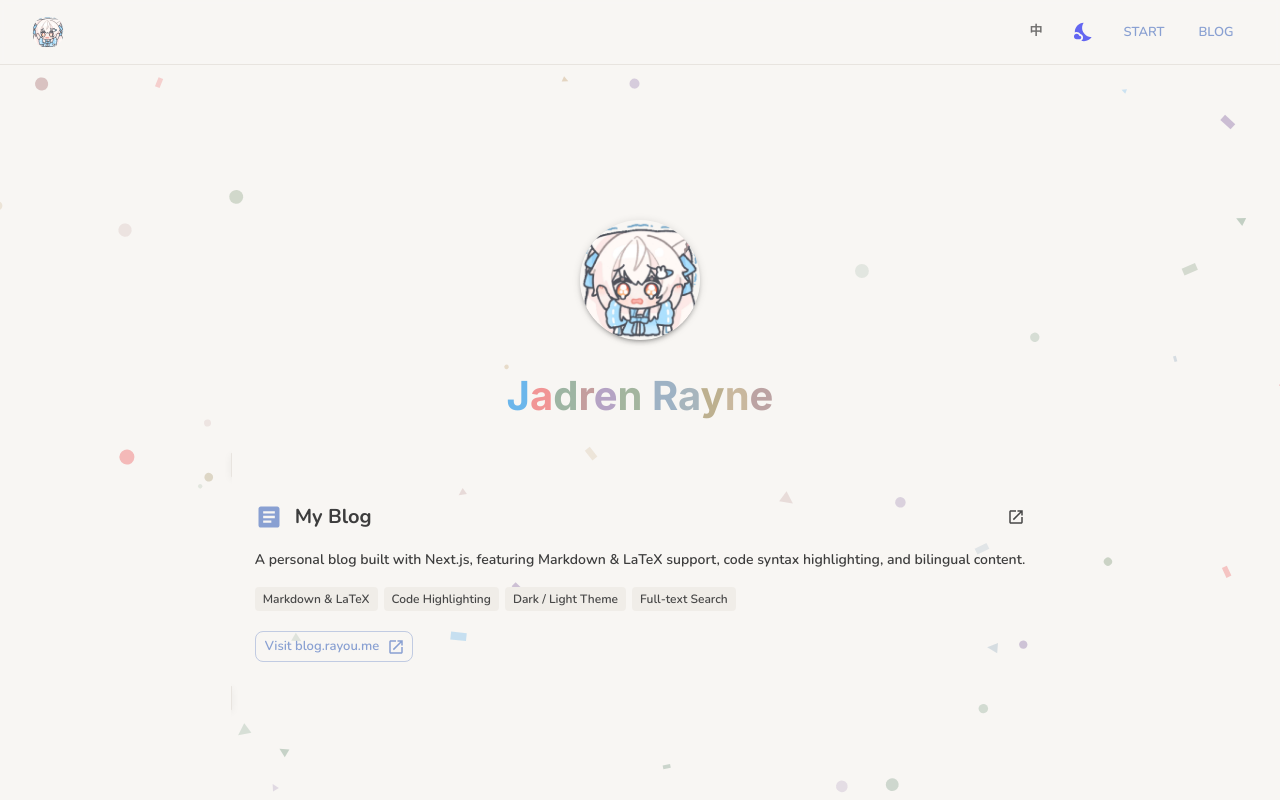
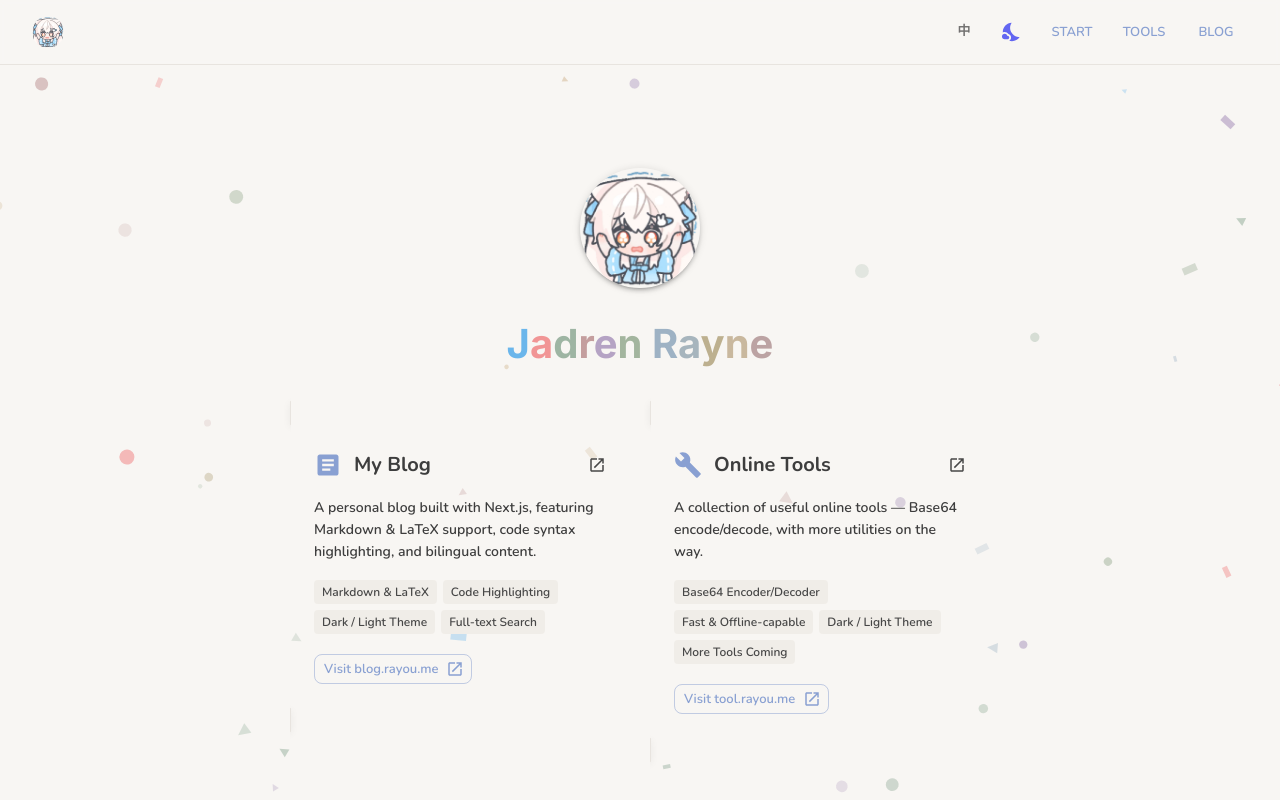
Before and after one commit to jadrens/dra_start, a Next.js app: page / in a window 1280 px wide. Shown: the top 800 px of the page. Built offline with nearby package versions, Linux system fonts and the light colour scheme.

Commit message:
update tool site

```diff
--- a/src/app/sitemap.xml/route.ts
+++ b/src/app/sitemap.xml/route.ts
@@ -11,6 +11,10 @@ export async function GET() {
     <loc>https://blog.rayou.me/sitemap.xml</loc>
     <lastmod>${formatSitemapDate(new Date())}</lastmod>
   </sitemap>
+  <sitemap>
+    <loc>https://tool.rayou.me/sitemap.xml</loc>
+    <lastmod>${formatSitemapDate(new Date())}</lastmod>
+  </sitemap>
 </sitemapindex>`;
 
   return new NextResponse(xml, {
--- a/src/components/BlogPortal.tsx
+++ b/src/components/BlogPortal.tsx
@@ -1,24 +1,14 @@
 "use client";
 
-import { useState } from "react";
-import Link from "next/link";
-import {
-  Box,
-  Card,
-  CardContent,
-  Avatar,
-  Typography,
-  Chip,
-  Button,
-} from "@mui/material";
+import { Box, Avatar } from "@mui/material";
 import ArticleIcon from "@mui/icons-material/Article";
-import LaunchIcon from "@mui/icons-material/Launch";
+import BuildIcon from "@mui/icons-material/Build";
 import { motion } from "framer-motion";
 import StylizedName from "./StylizedName";
+import PortalCard from "./PortalCard";
 import { useI18n } from "@/lib/i18n";
 
 export default function BlogPortal() {
-  const [hovered, setHovered] = useState(false);
   const { t } = useI18n();
 
   return (
@@ -32,6 +22,7 @@ export default function BlogPortal() {
         zIndex: 10,
       }}
     >
+      {/* Avatar */}
       <motion.div
         initial={{ opacity: 0, y: 20 }}
         animate={{ opacity: 1, y: 0 }}
@@ -44,6 +35,7 @@ export default function BlogPortal() {
         />
       </motion.div>
 
+      {/* Name */}
       <motion.div
         initial={{ opacity: 0, y: 20 }}
         animate={{ opacity: 1, y: 0 }}
@@ -52,89 +44,40 @@ export default function BlogPortal() {
         <StylizedName />
       </motion.div>
 
-      <motion.div
-        initial={{ opacity: 0, y: 20 }}
-        animate={{ opacity: 1, y: 0 }}
-        transition={{ duration: 0.6, delay: 0.2, ease: [0.4, 0, 0.2, 1] }}
-        onMouseEnter={() => setHovered(true)}
-        onMouseLeave={() => setHovered(false)}
-      >
-        <Card
-          component={Link}
-          href="https://blog.rayou.me"
-          target="_blank"
-          rel="noopener noreferrer"
+      {/* Cards — 响应式宽度，紧凑间距 */}
+      <Box
         sx={{
-            maxWidth: 420,
-            width: "90vw",
-            textDecoration: "none",
-            borderRadius: 3,
-            border: 1,
-            borderColor: "divider",
-            bgcolor: "background.paper",
-            transition: "transform 0.3s ease, box-shadow 0.3s ease",
-            transform: hovered ? "translateY(-4px)" : "translateY(0)",
-            boxShadow: hovered
-              ? "0 12px 40px rgba(0,0,0,0.15)"
-              : "0 2px 8px rgba(0,0,0,0.06)",
-            cursor: "pointer",
-            overflow: "hidden",
+          display: "flex",
+          flexDirection: { xs: "column", md: "row" },
+          gap: 2.5,
+          width: { xs: "90vw", sm: "480px", md: "700px" },
+          maxWidth: "100%",
         }}
       >
-          <CardContent sx={{ p: 3, display: "flex", flexDirection: "column", gap: 2 }}>
-            <Box sx={{ display: "flex", alignItems: "center", gap: 1.5 }}>
-              <ArticleIcon sx={{ color: "primary.main", fontSize: 28 }} />
-              <Typography variant="h6" sx={{ fontWeight: 700, color: "text.primary" }}>
-                {t.blogPortal.title}
-              </Typography>
-              <LaunchIcon
-                sx={{
-                  fontSize: 18,
-                  color: "text.secondary",
-                  ml: "auto",
-                  transition: "transform 0.2s ease",
-                  transform: hovered ? "translate(2px, -2px)" : "none",
-                }}
+        <Box sx={{ flex: 1, minWidth: 0 }}>
+          <PortalCard
+            href="https://blog.rayou.me"
+            delay={0.2}
+            icon={<ArticleIcon sx={{ color: "primary.main", fontSize: 28 }} />}
+            title={t.blogPortal.title}
+            description={t.blogPortal.description}
+            features={t.blogPortal.features}
+            visitLabel={t.blogPortal.visit}
           />
         </Box>
 
-            <Typography variant="body2" color="text.secondary" sx={{ lineHeight: 1.6 }}>
-              {t.blogPortal.description}
-            </Typography>
-
-            <Box sx={{ display: "flex", flexWrap: "wrap", gap: 0.75 }}>
-              {t.blogPortal.features.map((feat) => (
-                <Chip
-                  key={feat}
-                  label={feat}
-                  size="small"
-                  sx={{
-                    fontSize: "0.75rem",
-                    bgcolor: "action.hover",
-                    color: "text.secondary",
-                    borderRadius: 1,
-                  }}
+        <Box sx={{ flex: 1, minWidth: 0 }}>
+          <PortalCard
+            href="https://tool.rayou.me"
+            delay={0.3}
+            icon={<BuildIcon sx={{ color: "primary.main", fontSize: 28 }} />}
+            title={t.toolPortal.title}
+            description={t.toolPortal.description}
+            features={t.toolPortal.features}
+            visitLabel={t.toolPortal.visit}
           />
-              ))}
         </Box>
-
-            <Button
-              variant="outlined"
-              size="small"
-              endIcon={<LaunchIcon />}
-              sx={{
-                mt: 0.5,
-                alignSelf: "flex-start",
-                borderRadius: 2,
-                textTransform: "none",
-                fontWeight: 600,
-              }}
-            >
-              {t.blogPortal.visit}
-            </Button>
-          </CardContent>
-        </Card>
-      </motion.div>
+      </Box>
     </Box>
   );
 }
--- a/src/components/Navbar.tsx
+++ b/src/components/Navbar.tsx
@@ -65,6 +65,15 @@ export default function Navbar() {
           >
             {t.nav.blog}
           </Button>
+          <Button
+            component={Link}
+            href="https://tool.rayou.me"
+            target="_blank"
+            rel="noopener noreferrer"
+            size="small"
+          >
+            {t.nav.tools}
+          </Button>
           <Button component={Link} href="/" size="small">
             {t.nav.start}
           </Button>
--- /dev/null
+++ b/src/components/PortalCard.tsx
@@ -0,0 +1,122 @@
+"use client";
+
+import { useState } from "react";
+import Link from "next/link";
+import {
+  Card,
+  CardContent,
+  Box,
+  Typography,
+  Chip,
+  Button,
+} from "@mui/material";
+import LaunchIcon from "@mui/icons-material/Launch";
+import { motion } from "framer-motion";
+
+export interface PortalCardProps {
+  href: string;
+  delay: number;
+  icon: React.ReactNode;
+  title: string;
+  description: string;
+  features: string[];
+  visitLabel: string;
+}
+
+export default function PortalCard({
+  href,
+  delay,
+  icon,
+  title,
+  description,
+  features,
+  visitLabel,
+}: PortalCardProps) {
+  const [hovered, setHovered] = useState(false);
+
+  return (
+    <motion.div
+      style={{ width: "100%" }}
+      initial={{ opacity: 0, y: 20 }}
+      animate={{ opacity: 1, y: 0 }}
+      transition={{ duration: 0.6, delay, ease: [0.4, 0, 0.2, 1] }}
+      onMouseEnter={() => setHovered(true)}
+      onMouseLeave={() => setHovered(false)}
+    >
+      <Card
+        component={Link}
+        href={href}
+        target="_blank"
+        rel="noopener noreferrer"
+        sx={{
+          width: "100%",
+          textDecoration: "none",
+          borderRadius: 3,
+          border: 1,
+          borderColor: "divider",
+          bgcolor: "background.paper",
+          transition: "transform 0.3s ease, box-shadow 0.3s ease",
+          transform: hovered ? "translateY(-4px)" : "translateY(0)",
+          boxShadow: hovered
+            ? "0 12px 40px rgba(0,0,0,0.15)"
+            : "0 2px 8px rgba(0,0,0,0.06)",
+          cursor: "pointer",
+          overflow: "hidden",
+        }}
+      >
+        <CardContent sx={{ p: 3, display: "flex", flexDirection: "column", gap: 2 }}>
+          <Box sx={{ display: "flex", alignItems: "center", gap: 1.5 }}>
+            {icon}
+            <Typography variant="h6" sx={{ fontWeight: 700, color: "text.primary" }}>
+              {title}
+            </Typography>
+            <LaunchIcon
+              sx={{
+                fontSize: 18,
+                color: "text.secondary",
+                ml: "auto",
+                transition: "transform 0.2s ease",
+                transform: hovered ? "translate(2px, -2px)" : "none",
+              }}
+            />
+          </Box>
+
+          <Typography variant="body2" color="text.secondary" sx={{ lineHeight: 1.6 }}>
+            {description}
+          </Typography>
+
+          <Box sx={{ display: "flex", flexWrap: "wrap", gap: 0.75 }}>
+            {features.map((feat) => (
+              <Chip
+                key={feat}
+                label={feat}
+                size="small"
+                sx={{
+                  fontSize: "0.75rem",
+                  bgcolor: "action.hover",
+                  color: "text.secondary",
+                  borderRadius: 1,
+                }}
+              />
+            ))}
+          </Box>
+
+          <Button
+            variant="outlined"
+            size="small"
+            endIcon={<LaunchIcon />}
+            sx={{
+              mt: 0.5,
+              alignSelf: "flex-start",
+              borderRadius: 2,
+              textTransform: "none",
+              fontWeight: 600,
+            }}
+          >
+            {visitLabel}
+          </Button>
+        </CardContent>
+      </Card>
+    </motion.div>
+  );
+}
--- a/src/lib/i18n/en.ts
+++ b/src/lib/i18n/en.ts
@@ -2,6 +2,7 @@ export const en = {
   nav: {
     start: "START",
     blog: "BLOG",
+    tools: "TOOLS",
   },
   home: {
     title: "dragonren - Start",
@@ -26,6 +27,18 @@ export const en = {
     part1: "Jadren ",
     part2: "Rayne",
   },
+  toolPortal: {
+    title: "Online Tools",
+    description:
+      "A collection of useful online tools — Base64 encode/decode, with more utilities on the way.",
+    features: [
+      "Base64 Encoder/Decoder",
+      "Fast & Offline-capable",
+      "Dark / Light Theme",
+      "More Tools Coming",
+    ],
+    visit: "Visit tool.rayou.me",
+  },
   footer: {
     copyright: "dragonren",
     email: "jaden@jadren.moe",
--- a/src/lib/i18n/zh.ts
+++ b/src/lib/i18n/zh.ts
@@ -4,6 +4,7 @@ export const zh: TranslationKeys = {
   nav: {
     start: "起始",
     blog: "博客",
+    tools: "工具",
   },
   home: {
     title: "dragonren - 起始",
@@ -28,6 +29,18 @@ export const zh: TranslationKeys = {
     part1: "小龙",
     part2: "小窝",
   },
+  toolPortal: {
+    title: "在线工具",
+    description:
+      "实用在线工具集合 — Base64 编解码，更多工具正在路上。",
+    features: [
+      "Base64 编解码",
+      "快速且可离线使用",
+      "深色 / 浅色主题",
+      "更多工具即将到来",
+    ],
+    visit: "访问 tool.rayou.me",
+  },
   footer: {
     copyright: "dragonren",
     email: "jaden@jadren.moe",
```
Lines whose indentation alone changed are shown as unchanged.
